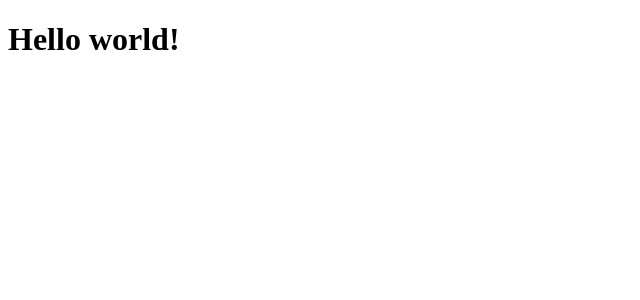
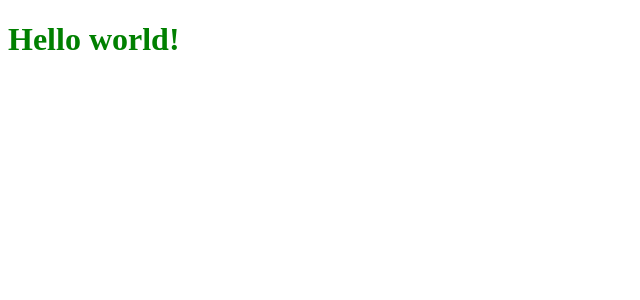
Before and after one commit to vradriano/ignews, a Next.js app: page / in a window 1280 px wide. Shown: the top 300 px of the page, without its empty margins (0-640 px from the left). Built offline with nearby package versions, Linux system fonts and the light colour scheme.

Commit message:
styles with scss

```diff
--- a/package.json
+++ b/package.json
@@ -10,7 +10,8 @@
   "dependencies": {
     "next": "12.0.8",
     "react": "17.0.2",
-    "react-dom": "17.0.2"
+    "react-dom": "17.0.2",
+    "sass": "^1.48.0"
   },
   "devDependencies": {
     "@types/node": "^17.0.10",
--- a/src/pages/index.tsx
+++ b/src/pages/index.tsx
@@ -1,5 +1,7 @@
+import styles from '../styles/home.module.scss'
+
 export default function Home() {
   return (
-    <h1>Hello world!</h1>
+    <h1 className={styles.title}>Hello world!</h1>
   )
 }
--- /dev/null
+++ b/src/styles/home.module.scss
@@ -0,0 +1,3 @@
+.title {
+  color: green;
+}
```
Also changed, not shown: 1 other file (tests, documents, lock files or other folders).
